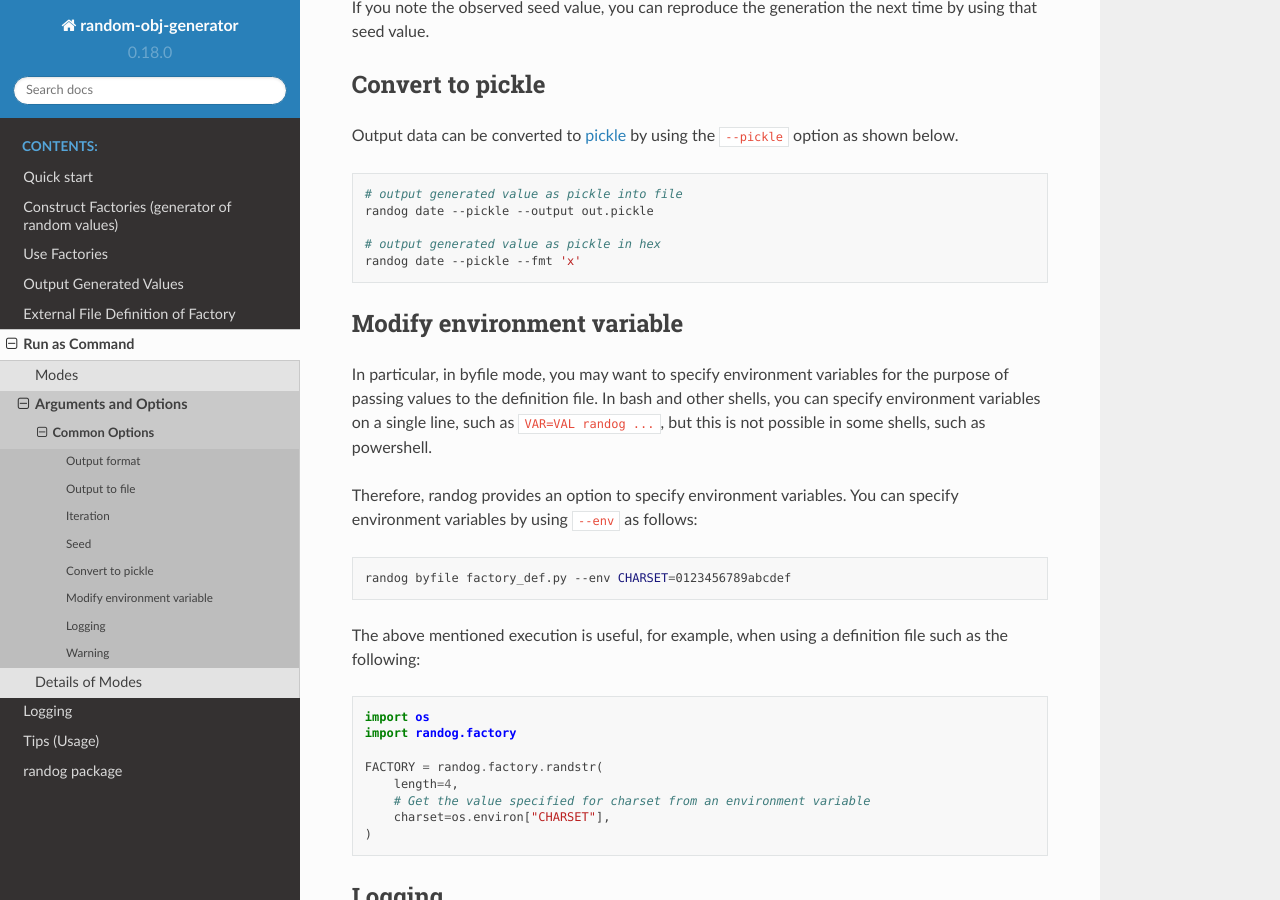
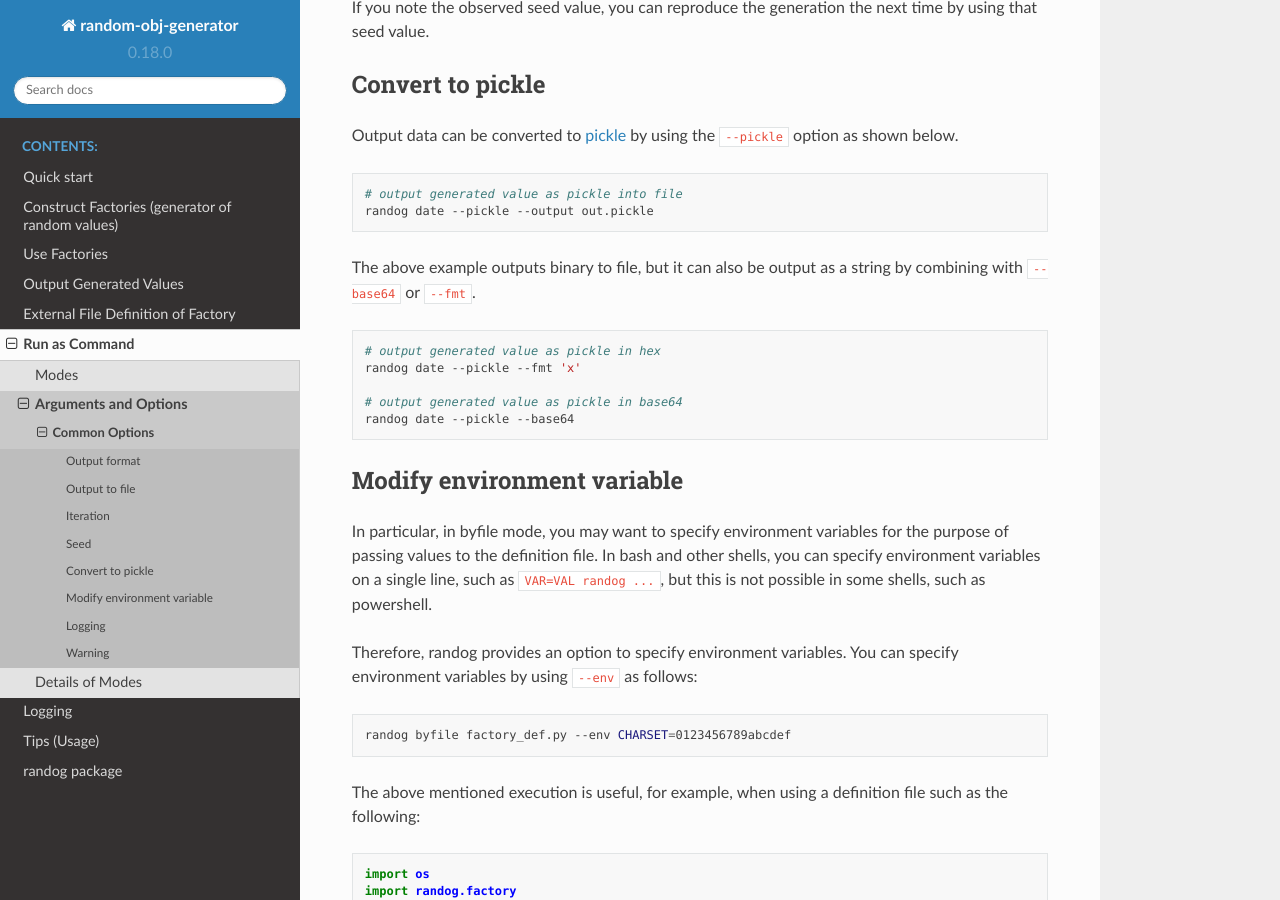
Before and after one commit to unaguna/random-obj-generator, a Sphinx documentation site: the page built from sphinx/source/doc.as_command.common_option.rst, in a window 1280 px wide and 900 px high, scrolled down 3292 px. Built offline with Sphinx 7.4.7 and the Read the Docs theme 3.1.0, drawn with Linux system fonts in a browser that asks for light colours.

Commit message:
📝 --pickle with --base64

```diff
--- a/sphinx/source/doc.as_command.common_option.rst
+++ b/sphinx/source/doc.as_command.common_option.rst
@@ -145,14 +145,21 @@ Convert to pickle
 
 Output data can be converted to `pickle <https://docs.python.org/3/library/pickle.html>`_ by using the :code:`--pickle` option as shown below.
 
-
 .. code-block:: shell
 
     # output generated value as pickle into file
     randog date --pickle --output out.pickle
 
+
+The above example outputs binary to file, but it can also be output as a string by combining with :code:`--base64` or :code:`--fmt`.
+
+.. code-block:: shell
+
     # output generated value as pickle in hex
     randog date --pickle --fmt 'x'
+
+    # output generated value as pickle in base64
+    randog date --pickle --base64
 
 
 Modify environment variable
```
Also changed, not shown: 1 other file.
